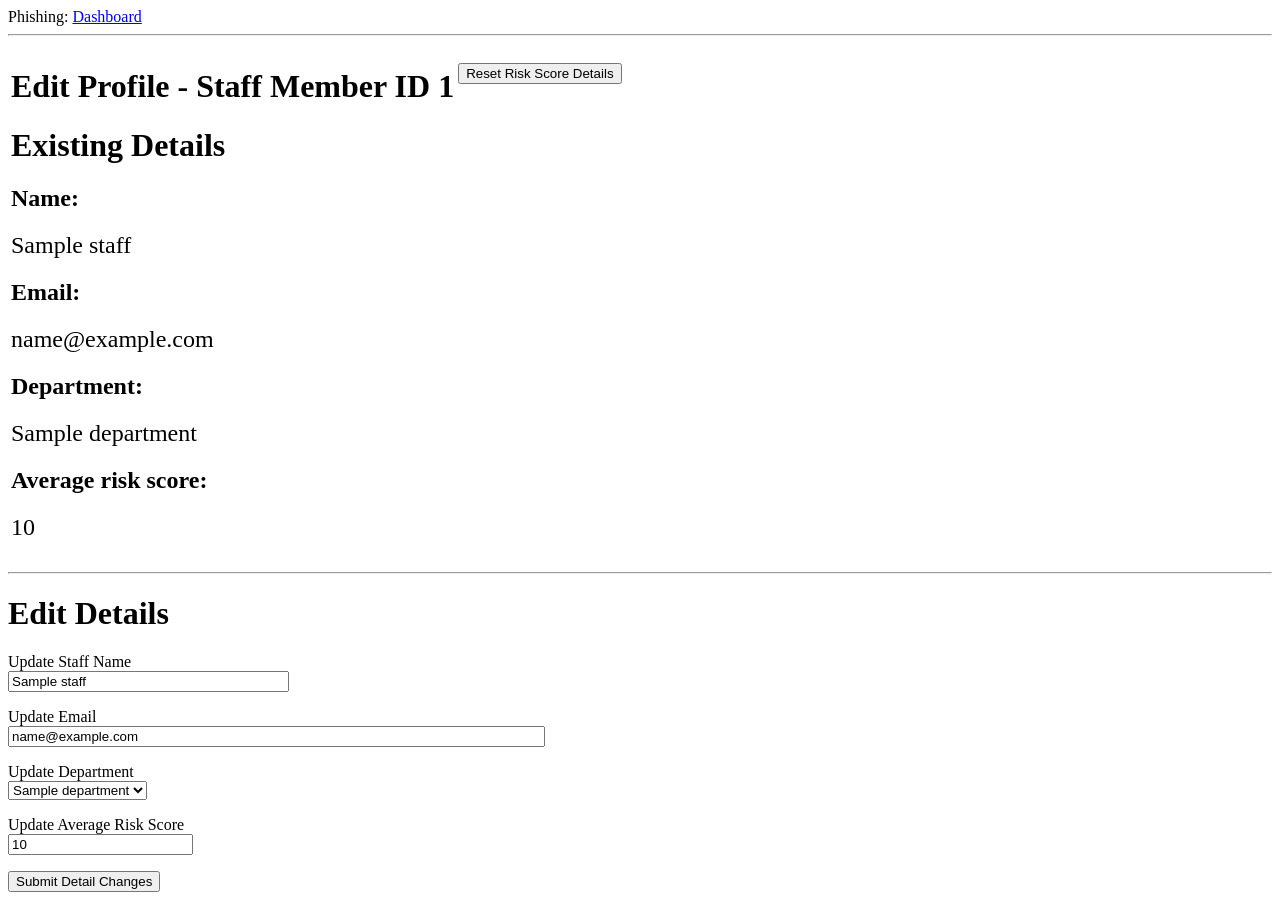
After one commit to robj3d3/phishing-project, a Flask app: page /staff/1/edit in a window 1280 px wide. The commit adds this page. Run offline with Flask 2, Linux system fonts and the light colour scheme; tables that the repository leaves empty hold one stand-in row (values such as "Sample post").

Commit message:
Edit staff profile and reset risk score functionality added

```diff
--- a/app/main/forms.py
+++ b/app/main/forms.py
@@ -1,5 +1,5 @@
 from flask_wtf import FlaskForm
-from wtforms import StringField, SubmitField, PasswordField, SelectField
+from wtforms import StringField, SubmitField, PasswordField, SelectField, IntegerField
 from wtforms.validators import ValidationError, DataRequired, Length, Email
 from app.models import Staff, Departments
 
@@ -25,3 +25,13 @@ class LandingPage(FlaskForm):
 
 class RemoveStaffForm(FlaskForm):
     submit = SubmitField('Remove Staff Member')
+
+class EditStaffForm(FlaskForm):
+    staff_name = StringField('Update Staff Name', validators=[DataRequired()])
+    email = StringField('Update Email', validators=[DataRequired(), Email()])
+    department = SelectField('Update Department', coerce=int, validators=[DataRequired()])
+    risk_score = IntegerField('Update Average Risk Score')
+    submit = SubmitField('Submit Detail Changes')
+
+class ResetRiskScoreForm(FlaskForm):
+    submit = SubmitField('Reset Risk Score Details')
--- a/app/main/routes.py
+++ b/app/main/routes.py
@@ -1,6 +1,6 @@
 from flask import render_template, redirect, url_for, flash, request, current_app
 from app import db
-from app.main.forms import StaffForm, SendEmail, LandingPage, RemoveStaffForm
+from app.main.forms import StaffForm, SendEmail, LandingPage, RemoveStaffForm, EditStaffForm, ResetRiskScoreForm
 from app.models import Staff, Departments
 from app.main import bp
 from app.main.email import send_phishing_email
@@ -46,7 +46,7 @@ def staff(staffid):
         db.session.commit()
         return redirect(url_for('main.index'))
     staff = Staff.query.filter_by(id=staffid).first_or_404()
-    return render_template('staff.html', staff=staff, department=Departments.query.get(staff.department_id), send_form=sendEmailForm, remove_form=removeStaffForm)
+    return render_template('staff.html', title='Staff Profile', staff=staff, department=Departments.query.get(staff.department_id), send_form=sendEmailForm, remove_form=removeStaffForm)
 
 # remember to provide POST method when incorporating a form
 @bp.route('/<page>/<staffid>', methods=['GET', 'POST'])
@@ -61,4 +61,39 @@ def landingpage(page, staffid):
         staff.submitted += 1
         db.session.commit()
         return redirect(("https://www.{}.com/").format(page)) # means name MUST belong to URL - flexibility restriction
-    return render_template(('landingpages/{}.html').format(page), staff=staff, form=form)
+    return render_template(('landingpages/{}.html').format(page), title='Landing Page', staff=staff, form=form)
+
+
+@bp.route('/staff/<staffid>/edit', methods=['GET', 'POST'])
+def edit_staff(staffid):
+    editStaffForm = EditStaffForm()
+    resetRiskForm = ResetRiskScoreForm()
+    editStaffForm.department.choices = [(i.id, i.department_name) for i in Departments.query.order_by('department_name')]
+    if editStaffForm.validate_on_submit():
+        staff = Staff.query.filter_by(id=staffid).first()
+        staff.staff_name = editStaffForm.staff_name.data
+        staff.email = editStaffForm.email.data
+        staff.department_id = editStaffForm.department.data
+        staff.risk_score = editStaffForm.risk_score.data
+        db.session.commit()
+        flash('Staff details have been updated.')
+        return redirect(url_for('main.edit_staff', staffid=staff.id))
+    if resetRiskForm.validate_on_submit():
+        staff = Staff.query.filter_by(id=staffid).first()
+        staff.risk_score = 0
+        staff.delivered = 0
+        staff.clicked = 0
+        staff.submitted = 0
+        db.session.commit()
+        editStaffForm.staff_name.data = staff.staff_name
+        editStaffForm.email.data = staff.email
+        editStaffForm.department.data = staff.department_id
+        editStaffForm.risk_score.data = staff.risk_score
+    elif request.method == 'GET': # this will show the default for a GET request as the form filled with existing staff details
+        staff = Staff.query.filter_by(id=staffid).first()
+        editStaffForm.staff_name.data = staff.staff_name
+        editStaffForm.email.data = staff.email
+        editStaffForm.department.data = staff.department_id
+        editStaffForm.risk_score.data = staff.risk_score
+    staff = Staff.query.filter_by(id=staffid).first_or_404()
+    return render_template('edit_staff.html', title='Edit Staff Profile', staff=staff, department=Departments.query.get(staff.department_id), edit_form=editStaffForm, reset_form=resetRiskForm)
--- /dev/null
+++ b/app/templates/edit_staff.html
@@ -0,0 +1,60 @@
+{% extends "base.html" %}
+
+{% block content %}
+    <table>
+        <tr valign="top">
+            <td>
+                <h1>Edit Profile - Staff Member ID {{ staff.id }}</h1>
+                <h1>Existing Details</h2>
+                    <h2>Name:</h2>
+                        <h2><span style="font-weight:normal;">{{ staff.staff_name }}</span></h2>
+                    <h2>Email:</h2>
+                        <h2><span style="font-weight:normal;">{{ staff.email }}</span></h2>
+                    <h2>Department:</h2>
+                        <h2><span style="font-weight:normal;">{{ department.department_name }}</span></h2>
+                    <h2>Average risk score:</h2>
+                        <h2><span style="font-weight:normal;">{{ staff.risk_score }}</span></h2>
+            </td>
+            <td>
+                <form action="" method="post">
+                    {{ reset_form.hidden_tag() }}
+                    <p>{{ reset_form.submit() }}</p>
+                </form>
+            </td>
+        </tr>
+    </table>
+    <hr>
+    <h1>Edit Details</h1>
+    <form action="" method="post">
+        {{ edit_form.hidden_tag() }}
+        <p>
+            {{ edit_form.staff_name.label }}<br>
+            {{ edit_form.staff_name(size=32) }}<br>
+            {% for error in edit_form.staff_name.errors %}
+            <span style="color: red;">[{{ error }}]</span>
+            {% endfor %}
+        </p>
+        <p>
+            {{ edit_form.email.label }}<br>
+            {{ edit_form.email(size=64) }}<br>
+            {% for error in edit_form.email.errors %}
+            <span style="color: red;">[{{ error }}]</span>
+            {% endfor %}
+        </p>
+        <p>
+            {{ edit_form.department.label }}<br>
+            {{ edit_form.department }}<br>
+            {% for error in edit_form.department.errors %}
+            <span style="color: red;">[{{ error }}]</span>
+            {% endfor %}
+        </p>
+        <p>
+            {{ edit_form.risk_score.label }}<br>
+            {{ edit_form.risk_score(size=3) }}<br>
+            {% for error in edit_form.risk_score.errors %}
+            <span style="color: red;">[{{ error }}]</span>
+            {% endfor %}
+        </p>
+        <p>{{ edit_form.submit() }}</p>
+    </form>
+{% endblock %}
--- a/app/templates/staff.html
+++ b/app/templates/staff.html
@@ -13,6 +13,9 @@
                 <p><strong>Phishing forms submitted:</strong> {{ staff.submitted }}</p>
                 <p><strong>Emails delivered:</strong> {{ staff.delivered }}</p>
             </td>
+            <td>
+                <p><a href="{{ url_for('main.edit_staff', staffid=staff.id) }}">Edit Staff Profile</a></p>
+            </td>
         </tr>
     </table>
     <form action="" method="post">
```
Also changed, not shown: 7 other files.
